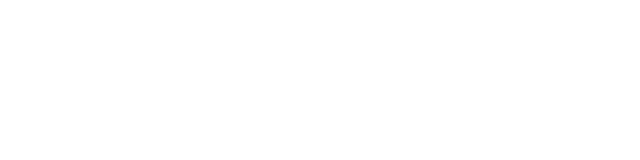
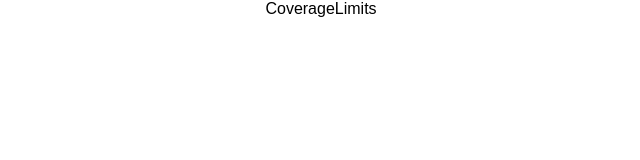
Before and after one commit to heatherpark/metromile-frontend-exercise, a React (Create React App) app: page / in a window 1280 px wide. Shown: the top 160 px of the page, without its empty margins (319-959 px from the left). Built offline with nearby package versions, Linux system fonts and the light colour scheme.

Commit message:
Import and render child components

```diff
--- a/src/components/App/App.js
+++ b/src/components/App/App.js
@@ -1,5 +1,8 @@
 import React, { Component } from 'react';
 import './App.css';
+
+import CoverageLimits from '../CoverageLimits/CoverageLimits';
+import EditCoverage from '../EditCoverage/EditCoverage';
 
 import coverages from '../../data/coverages';
 import vehicle from '../../data/vehicle';
@@ -14,7 +17,7 @@ class App extends Component {
   render() {
     return (
       <div className="App">
-
+        {this.state.editing ? <EditCoverage /> : <CoverageLimits />}
       </div>
     );
   }
```
